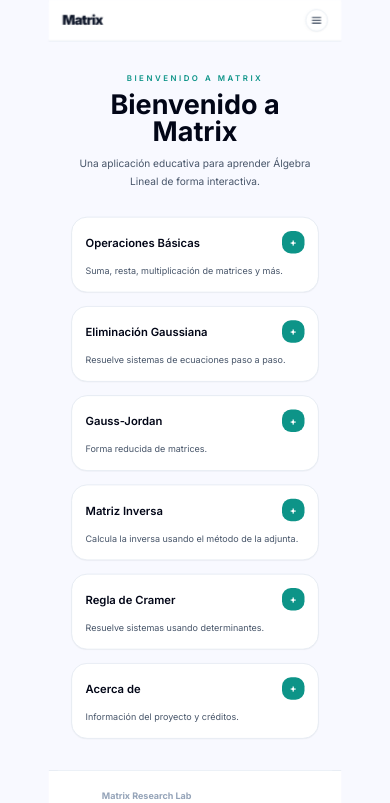
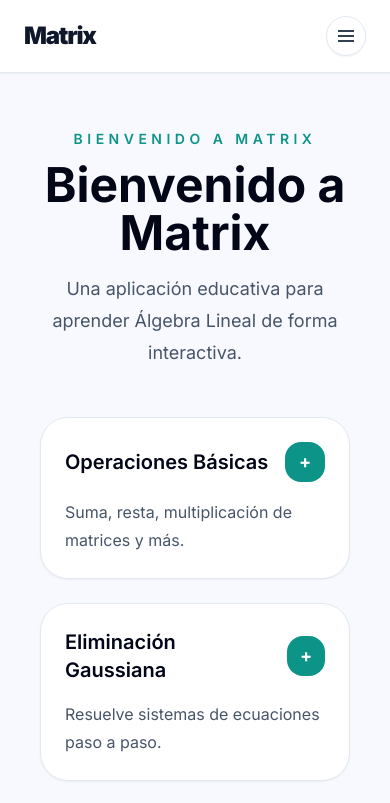
Before and after one commit to Hollmer/Matrix, a Next.js app: page / in a window 390 px wide. Shown: the top 803 px of the page. Built offline with nearby package versions, Linux system fonts and the light colour scheme.

Commit message:
Disño movil 3

```diff
--- a/src/app/globals.css
+++ b/src/app/globals.css
@@ -40,12 +40,3 @@ body {
   width: 100%;
   max-width: 100%;
 }
-
-@media (max-width: 767px) {
-  .app-shell {
-    transform: scale(0.75);
-    transform-origin: top center;
-    width: 133.333%;
-    zoom: 0.75;
-  }
-}
--- a/src/app/layout.tsx
+++ b/src/app/layout.tsx
@@ -23,7 +23,7 @@ export default function RootLayout({
         <div className="app-shell">
           <Navbar />
           <div className="flex min-h-screen justify-center px-4 sm:px-6">
-            <div className="w-full max-w-7xl">
+            <div className="w-full max-w-6xl">
               {children}
             </div>
           </div>
--- a/src/components/Navbar.tsx
+++ b/src/components/Navbar.tsx
@@ -2,7 +2,6 @@
 
 import Link from 'next/link';
 import { usePathname } from 'next/navigation';
-import { useState } from 'react';
 
 const links = [
   { href: '/', label: 'Inicio' },
@@ -16,16 +15,14 @@ const links = [
 
 const Navbar = () => {
   const pathname = usePathname();
-  const [menuOpen, setMenuOpen] = useState(false);
 
   return (
     <nav className="bg-white/95 backdrop-blur-md sticky top-0 z-50 border-b border-slate-200 shadow-sm">
-      <div className="mx-auto relative flex max-w-screen-2xl items-center justify-between px-6 py-4">
+      <div className="mx-auto flex max-w-screen-2xl items-center justify-between px-6 py-4">
         <Link href="/" className="text-2xl font-black tracking-tighter text-slate-900">
           Matrix
         </Link>
 
-        <div className="flex items-center gap-3">
         <div className="hidden md:flex items-center gap-8 font-sans text-sm font-medium">
           {links.map((link) => {
             const isActive = pathname === link.href;
@@ -43,57 +40,14 @@ const Navbar = () => {
 
         <button
           type="button"
-            onClick={() => setMenuOpen((prev) => !prev)}
-            aria-expanded={menuOpen}
-            aria-label={`${menuOpen ? 'Cerrar' : 'Abrir'} menú de navegación`}
+          aria-label="Menú"
           className="inline-flex h-10 w-10 items-center justify-center rounded-full border border-slate-200 bg-white text-slate-700 shadow-sm transition hover:bg-slate-50 focus:outline-none focus:ring-2 focus:ring-teal-500 md:hidden"
         >
-            <span className="sr-only">Menú</span>
-            {menuOpen ? (
-              <svg viewBox="0 0 24 24" fill="none" stroke="currentColor" strokeWidth="2" className="h-6 w-6">
-                <path d="M6 18L18 6M6 6l12 12" />
-              </svg>
-            ) : (
           <svg viewBox="0 0 24 24" fill="none" stroke="currentColor" strokeWidth="2" className="h-6 w-6">
             <path d="M4 7h16M4 12h16M4 17h16" />
           </svg>
-            )}
         </button>
       </div>
-      </div>
-
-      {menuOpen && (
-        <div className="md:hidden fixed inset-0 z-50 bg-slate-900/50">
-          <div className="absolute right-0 top-0 h-full w-72 bg-white p-6 shadow-2xl">
-            <div className="flex items-center justify-between mb-6">
-              <div className="text-lg font-semibold text-slate-900">Navegación</div>
-              <button
-                type="button"
-                aria-label="Cerrar menú"
-                className="text-slate-600 hover:text-slate-900 focus:outline-none"
-                onClick={() => setMenuOpen(false)}
-              >
-                ×
-              </button>
-            </div>
-            <nav className="flex flex-col gap-4">
-              {links.map((link) => {
-                const isActive = pathname === link.href;
-                return (
-                  <Link
-                    key={link.href}
-                    href={link.href}
-                    onClick={() => setMenuOpen(false)}
-                    className={`block rounded-lg px-3 py-3 text-base font-medium transition ${isActive ? 'bg-teal-50 text-teal-700' : 'text-slate-700 hover:bg-slate-100'}`}
-                  >
-                    {link.label}
-                  </Link>
-                );
-              })}
-            </nav>
-          </div>
-        </div>
-      )}
     </nav>
   );
 };
```
Lines whose indentation alone changed are shown as unchanged.
